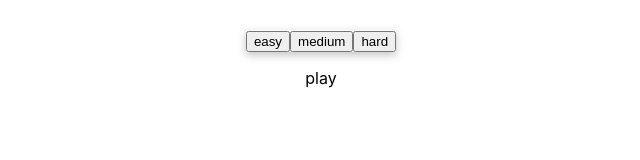
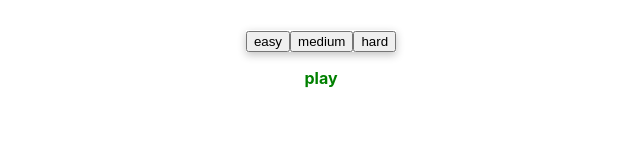
Before and after one commit to Laraibi/myDemiNOR, a React (Create React App) app: page / in a window 1280 px wide. Shown: the top 160 px of the page, without its empty margins (319-959 px from the left). Built offline with nearby package versions, Linux system fonts and the light colour scheme.

Commit message:
gameOver & restart handeling

```diff
--- a/src/App.css
+++ b/src/App.css
@@ -42,8 +42,17 @@
   align-items: center;
 }
 
-.boom {
+.msg {
   font-size: 16px;
+  font-weight: bold;
+}
+
+.boomPlay {
+  color: green;
+}
+.boomStop {
+  /* font-size: 16px; */
+  color: red;
 }
 
 .ps {
@@ -53,8 +62,7 @@
   left: 680px;
 }
 
-.gridAXES{
+.gridAXES {
   color: rgb(146, 144, 144) !important;
   background-color: rgb(4, 36, 4) !important;
-
 }
--- a/src/App.js
+++ b/src/App.js
@@ -14,6 +14,7 @@ function App() {
     grid: [],
     msg: "play",
     start: false,
+    stop: false,
   });
   const buildGrid = (count) => {
     let arr = [];
@@ -40,6 +41,8 @@ function App() {
       ...state,
       grid: setRandomMinesEnglish(arr, count),
       start: true,
+      stop: false,
+      msg:"play"
     });
   };
   const handlePropagation = (startX, startY, step = 1) => {
@@ -66,26 +69,30 @@ function App() {
     setState({ ...state, grid: theGrid });
   };
   const handleClickCaze = (offX, OffY) => {
-    let actualGrid = state.grid;
-    let clickedCaze = actualGrid[offX][OffY];
-    // actualGrid[offX][OffY].isMine = !actualGrid[offX][OffY].isMine;
-    if (!clickedCaze.isVisible) {
+    if (!state.stop) {
+      let actualGrid = state.grid;
+      let clickedCaze = actualGrid[offX][OffY];
       clickedCaze.isVisible = true;
-      // change visible to true for voisins with no content
-      handlePropagation(offX, OffY);
-      handlePropagation(offX, OffY, -1);
       setState({
         ...state,
+        msg: clickedCaze.isMine ? "Booom" : "play",
+        stop: clickedCaze.isMine,
         grid: [...actualGrid],
-        msg: actualGrid[offX][OffY].isMine ? "boom" : "play",
       });
+      // actualGrid[offX][OffY].isMine = !actualGrid[offX][OffY].isMine;
+      // state.stop && return false;
+      if (!clickedCaze.isMine) {
+        // change visible to true for voisins with no content
+        handlePropagation(offX, OffY);
+        handlePropagation(offX, OffY, -1);
+      }
     }
   };
   return (
     <div className="App">
-      <div className="gridBox">
-        {!state.grid.length ? (
-          <>
+      <>
+        {state.stop  || !state.start ? (
+          <div className="gridBox">
             <div className="row">
               {state.levels.map((level, index) => (
                 <button
@@ -97,9 +104,10 @@ function App() {
                 </button>
               ))}
             </div>
-          </>
-        ) : (
-          <>
+          </div>
+        ) : null}
+        {state.grid.length ? (
+          <div className="gridBox">
             {state.grid.map((row, index) => (
               <>
                 {index == 0 ? (
@@ -107,7 +115,9 @@ function App() {
                     <p key={index} className="gridRow">
                       <span className="case gridAXES">#</span>
                       {row.map((caze, cazeIndex) => (
-                        <span className="case gridAXES">{cazeIndex}</span>
+                        <span key={cazeIndex} className="case gridAXES">
+                          {cazeIndex}
+                        </span>
                       ))}
                     </p>
                   </>
@@ -133,12 +143,14 @@ function App() {
                 </p>
               </>
             ))}
-          </>
-        )}
-      </div>
+          </div>
+        ) : null}
+      </>
 
-      <p className="boom">{state.msg}</p>
-      {state.start ? <Timer /> : null}
+      <p className={state.stop ? "msg boomStop" : "msg boomPlay"}>
+        {state.msg}
+      </p>
+      {state.start ? <Timer stop={state.stop} /> : null}
     </div>
   );
 }
--- a/src/components/timer.jsx
+++ b/src/components/timer.jsx
@@ -1,14 +1,16 @@
 import { useState, useEffect } from "react";
 
-const Timer = () => {
+const Timer = ({ stop  }) => {
   const [seconds, setseconds] = useState(0);
   useEffect(() => {
-    const int = setInterval(() => {
-      setseconds((seconds) => seconds + 1);
-      // console.log(seconds)
-    }, 1000);
-    return () => clearInterval(int);
-  }, []);
+    if (!stop) {
+      const int = setInterval(() => {
+        setseconds((seconds) => seconds + 1);
+        // console.log(seconds)
+      }, 1000);
+      return () => (int || stop? clearInterval(int) : false);
+    }
+  }, [stop]);
 
   return <div className="">{seconds}</div>;
 };
```
